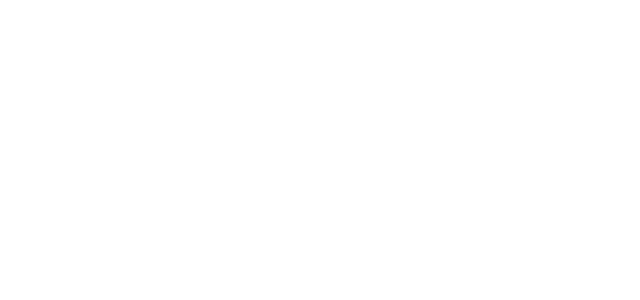
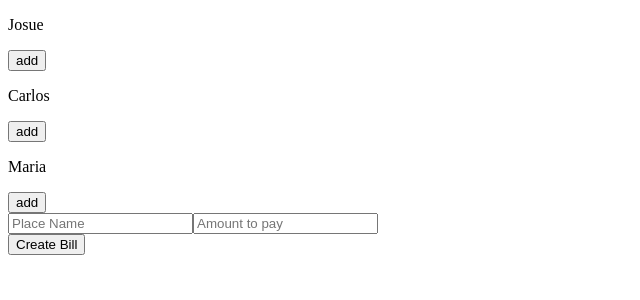
Before and after one commit to JosueVidaur/BillsSpliter-FrontEnd, a React (Create React App) app: page / in a window 1280 px wide. Shown: the top 300 px of the page, without its empty margins (0-640 px from the left). Built offline with nearby package versions, Linux system fonts and the light colour scheme.

Commit message:
create new bills components

```diff
--- a/src/App.js
+++ b/src/App.js
@@ -1,8 +1,11 @@
 import React from 'react';
+import Bill from './container/newBill'
+
 
 function App() {
   return (
     <div>
+      <Bill />
     </div>
   );
 }
--- /dev/null
+++ b/src/components/billUsers.js
@@ -0,0 +1,14 @@
+import React from 'react'
+
+function BillUsers(props) {
+    console.log(props)
+    const billUsers = props.users.map(user => <p>{user}</p>)
+    return (
+        <div>
+            {billUsers}
+        </div>
+        )
+
+}
+
+export default BillUsers
--- /dev/null
+++ b/src/components/contact.js
@@ -0,0 +1,22 @@
+import React from "react"
+
+export default class Contact extends React.Component {
+    constructor(props) {
+        super(props);
+    }
+    hola(event) {
+        console.log(event.target.value);
+        this.props.handlerClick(event.target.value)
+    }
+    render() {
+        return (
+            <div>
+                <p>{this.props.name}</p>
+                <button onClick={this.hola.bind(this)} value={this.props.name}>add</button>
+            </div>
+        )
+    }
+
+
+
+}
--- /dev/null
+++ b/src/components/contactsData.js
@@ -0,0 +1,16 @@
+const contact = [
+    {
+        id: 1,
+        name: "Josue"
+    },
+    {
+        id: 2,
+        name: "Carlos"
+    },
+    {
+        id: 3,
+        name: "Maria"
+    }
+]
+
+export default contact
--- /dev/null
+++ b/src/components/createBill.js
@@ -0,0 +1,55 @@
+import React from 'react'
+import BillUsers from './billUsers'
+
+class CreateBill extends React.Component {
+    constructor(props) {
+        super(props)
+        this.state = {
+            place: "",
+            totalAmount: "",
+            date: "",
+            paid: false,
+        }
+    }
+
+    handlerChange = (event) => {
+    const {name, value} = event.target
+        this.setState({
+            [name]: value
+        })
+    }
+
+    handlerSubmit = () =>
+    {
+        const currentDate = new Date().getDate()
+        this.setState({
+            date: currentDate
+        })
+    }
+    render() {
+        return (
+            <div>
+                <form onSubmit={this.handlerSubmit}>
+                    <input
+                        type="text"
+                        name="place"
+                        value={this.state.place}
+                        placeholder="Place Name"
+                        onChange={this.handlerChange}
+                    />
+                    <input
+                        type="text"
+                        name="totalAmount"
+                        value={this.state.totalAmount}
+                        placeholder="Amount to pay"
+                        onChange={this.handlerChange}
+                    />
+                    <BillUsers users={this.props.addedContacts}/>
+                    <button>Create Bill</button>
+                </form>
+            </div>
+        )
+    }
+}
+
+export default CreateBill
--- /dev/null
+++ b/src/container/newBill.js
@@ -0,0 +1,33 @@
+import React from 'react'
+import Data from '../components/contactsData'
+import CreateBill from '../components/createBill'
+import Contact from '../components/contact'
+
+class createBill extends React.Component {
+    constructor() {
+        super()
+        this.state = {
+            contacts: []
+        }
+    }
+
+    handlerClick = (name)=> {
+        const contactReceived = name;
+        this.setState(prevState => {
+            return {contacts: prevState.contacts.concat([contactReceived])}
+        })
+    }
+
+    render() {
+        return (
+            <div>
+                <div>
+                    {Data.map(elem => <Contact key={elem.id} name={elem.name} handlerClick={this.handlerClick}/>)}
+                </div>
+                <CreateBill addedContacts={this.state.contacts}/>
+            </div>
+        )
+    }
+}
+
+export default createBill
```
